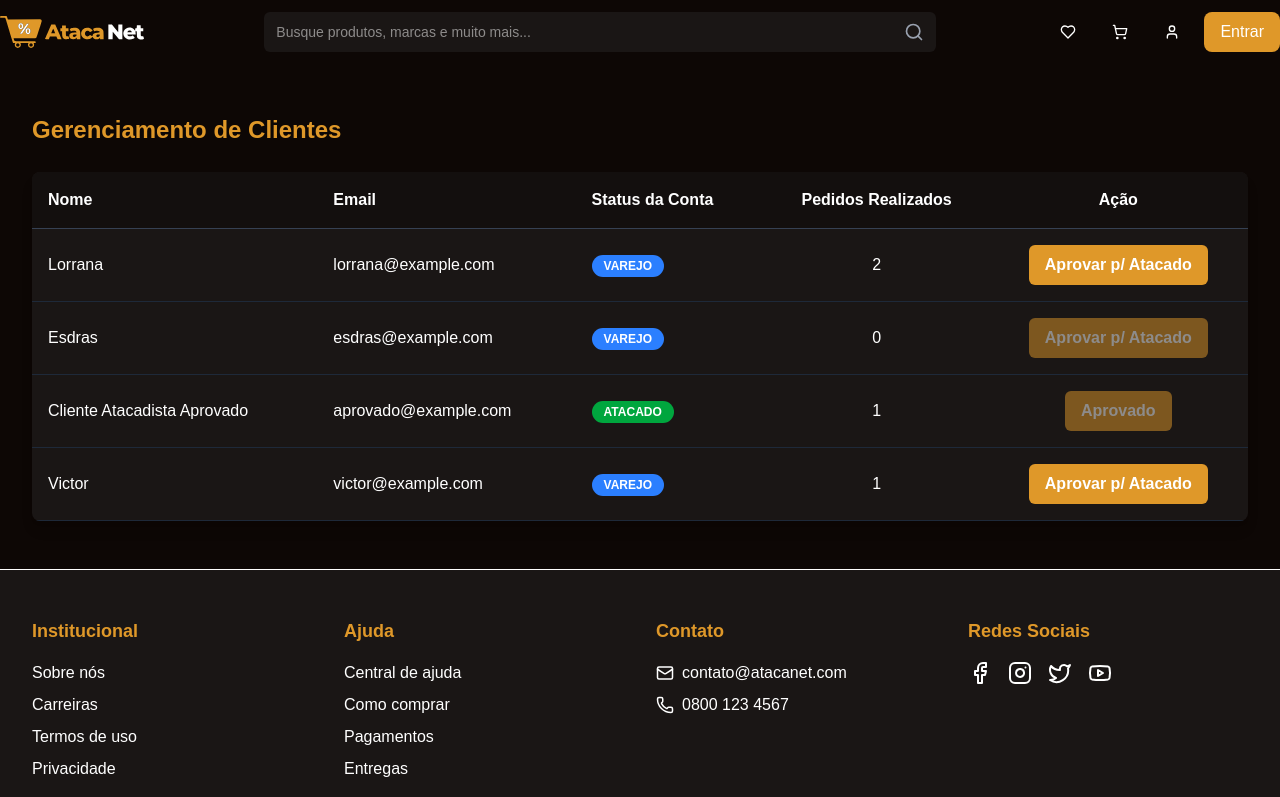
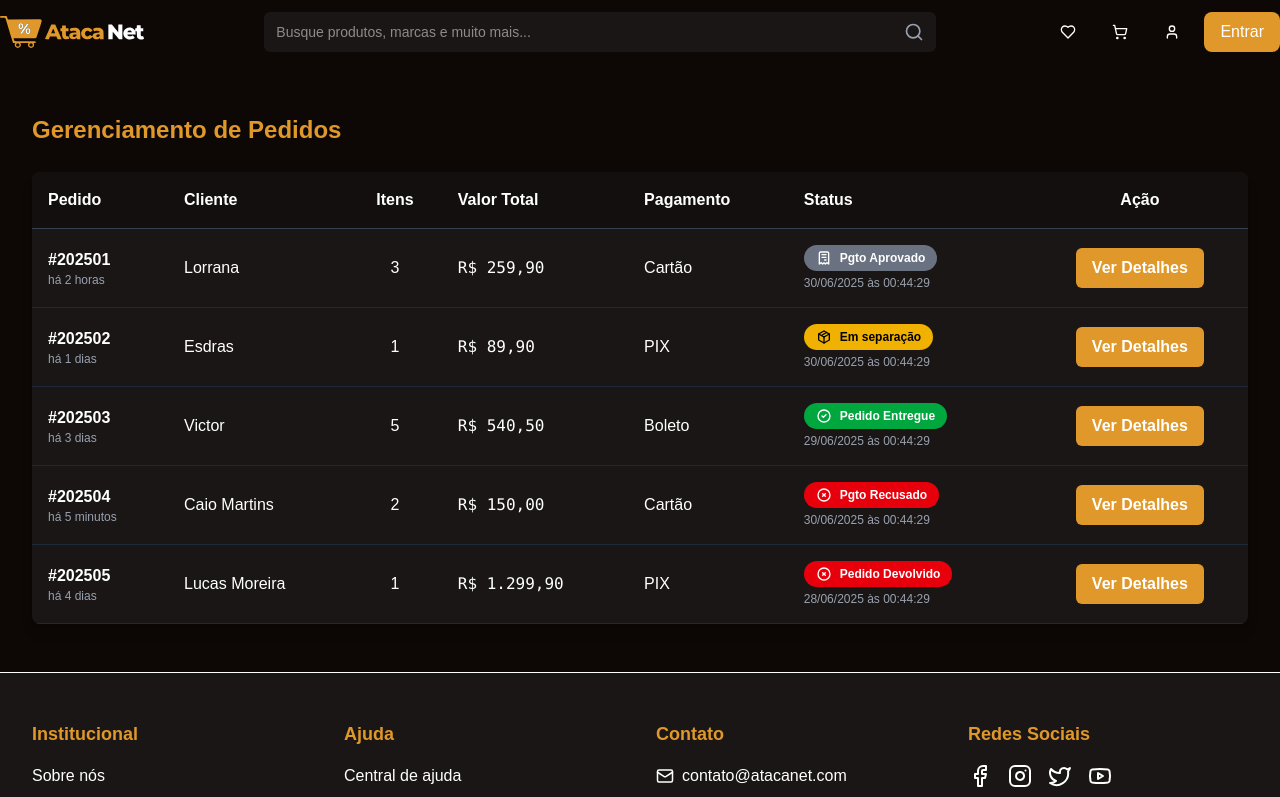
Before and after one commit to ProcessAI/unieuro-devops-202501, a Next.js app in the folder client/: page /admin/clients in a window 1280 px wide. Shown: the top 797 px of the page. Built offline with nearby package versions, Linux system fonts and the light colour scheme.

Commit message:
corrigindo tela e adicionando campos necessários

```diff
--- a/client/src/pages/admin/clients.tsx
+++ b/client/src/pages/admin/clients.tsx
@@ -2,173 +2,233 @@ import { useEffect, useState } from 'react';
 import { useToast } from '@/components/ToastContext';
 import { Header } from '@/components/Header';
 import { Footer } from '@/components/Footer';
+import {
+  IconPackage,
+  IconTruck,
+  IconCircleCheck,
+  IconCircleX,
+  IconReceipt,
+} from '@tabler/icons-react';
 
-// NOVO: Define o tipo para um Pedido (simplificado)
+// NOVO: Define os possíveis status de um pedido com base no fluxo da imagem
+type StatusPedido =
+  | 'Pedido Realizado'
+  | 'Pgto Aprovado'
+  | 'Pgto Recusado'
+  | 'Pgto Confirmado'
+  | 'Em separação'
+  | 'Separado Embalado'
+  | 'Aguardando coleta'
+  | 'Pedido coletado'
+  | 'Pedido Entregue'
+  | 'Pedido Devolvido'
+  | 'Pagamento Estornado';
+
+// NOVO: Define a estrutura de dados para um Pedido
 type Pedido = {
   id: number;
-  valor: number;
-  status: 'CONCLUIDO' | 'PENDENTE';
+  dataPedido: Date;
+  nomeCliente: string;
+  qtdProdutos: number;
+  precoTotal: number;
+  formaPagamento: 'PIX' | 'Cartão' | 'Boleto';
+  dataStatus: Date;
+  status: StatusPedido;
 };
 
-// ALTERADO: Cliente agora pode ter uma lista de pedidos
-type Cliente = {
-  id: number;
-  nome: string;
-  email: string;
-  cpf: string;
-  tipoConta: 'VAREJO' | 'ATACADO';
-  pedidos: Pedido[]; // Adicionado para simular os pedidos
-};
-
-// NOVO: Dados de exemplo (mock) para simular a resposta do backend
-// Alguns clientes têm pedidos, outros não.
-const mockClientes: Cliente[] = [
+// NOVO: Dados de exemplo para simular a resposta do backend
+const mockPedidos: Pedido[] = [
   {
-    id: 1,
-    nome: 'Lorrana',
-    email: 'lorrana@example.com',
-    cpf: '111.111.111-11',
-    tipoConta: 'VAREJO',
-    pedidos: [
-      { id: 101, valor: 150.0, status: 'CONCLUIDO' },
-      { id: 102, valor: 200.0, status: 'CONCLUIDO' },
-    ],
+    id: 202501,
+    dataPedido: new Date(new Date().getTime() - 2 * 60 * 60 * 1000), // 2 horas atrás
+    nomeCliente: 'Lorrana',
+    qtdProdutos: 3,
+    precoTotal: 259.9,
+    formaPagamento: 'Cartão',
+    dataStatus: new Date(),
+    status: 'Pgto Aprovado',
   },
   {
-    id: 2,
-    nome: 'Esdras',
-    email: 'esdras@example.com',
-    cpf: '222.222.222-22',
-    tipoConta: 'VAREJO',
-    pedidos: [], // Este cliente ainda não tem pedidos
+    id: 202502,
+    dataPedido: new Date(new Date().getTime() - 24 * 60 * 60 * 1000), // 1 dia atrás
+    nomeCliente: 'Esdras',
+    qtdProdutos: 1,
+    precoTotal: 89.9,
+    formaPagamento: 'PIX',
+    dataStatus: new Date(),
+    status: 'Em separação',
   },
   {
-    id: 3,
-    nome: 'Cliente Atacadista Aprovado',
-    email: 'aprovado@example.com',
-    cpf: '333.333.333-33',
-    tipoConta: 'ATACADO',
-    pedidos: [{ id: 103, valor: 1250.0, status: 'CONCLUIDO' }],
+    id: 202503,
+    dataPedido: new Date(new Date().getTime() - 3 * 24 * 60 * 60 * 1000), // 3 dias atrás
+    nomeCliente: 'Victor',
+    qtdProdutos: 5,
+    precoTotal: 540.5,
+    formaPagamento: 'Boleto',
+    dataStatus: new Date(new Date().getTime() - 1 * 24 * 60 * 60 * 1000), // 1 dia atrás
+    status: 'Pedido Entregue',
   },
   {
-    id: 4,
-    nome: 'Victor',
-    email: 'victor@example.com',
-    cpf: '444.444.444-44',
-    tipoConta: 'VAREJO',
-    pedidos: [{ id: 104, valor: 80.0, status: 'CONCLUIDO' }],
+    id: 202504,
+    dataPedido: new Date(new Date().getTime() - 5 * 60 * 1000), // 5 minutos atrás
+    nomeCliente: 'Caio Martins',
+    qtdProdutos: 2,
+    precoTotal: 150.0,
+    formaPagamento: 'Cartão',
+    dataStatus: new Date(),
+    status: 'Pgto Recusado',
+  },
+  {
+    id: 202505,
+    dataPedido: new Date(new Date().getTime() - 4 * 24 * 60 * 60 * 1000),
+    nomeCliente: 'Lucas Moreira',
+    qtdProdutos: 1,
+    precoTotal: 1299.9,
+    formaPagamento: 'PIX',
+    dataStatus: new Date(new Date().getTime() - 2 * 24 * 60 * 60 * 1000),
+    status: 'Pedido Devolvido',
   },
 ];
 
-export default function PaginaClientes() {
-  const [clientes, setClientes] = useState<Cliente[]>([]);
+// NOVO: Função para formatar o tempo relativo (ex: "há 5 minutos")
+const formatTimeAgo = (date: Date): string => {
+  const seconds = Math.floor((new Date().getTime() - date.getTime()) / 1000);
+  let interval = seconds / 31536000;
+  if (interval > 1) return `há ${Math.floor(interval)} anos`;
+  interval = seconds / 2592000;
+  if (interval > 1) return `há ${Math.floor(interval)} meses`;
+  interval = seconds / 86400;
+  if (interval > 1) return `há ${Math.floor(interval)} dias`;
+  interval = seconds / 3600;
+  if (interval > 1) return `há ${Math.floor(interval)} horas`;
+  interval = seconds / 60;
+  if (interval > 1) return `há ${Math.floor(interval)} minutos`;
+  return `há ${Math.floor(seconds)} segundos`;
+};
+
+// NOVO: Função para estilizar o status do pedido
+const getStatusStyle = (status: StatusPedido) => {
+  switch (status) {
+    case 'Pedido Entregue':
+      return {
+        icon: <IconCircleCheck size={16} />,
+        className: 'bg-green-600 text-white',
+      };
+    case 'Pgto Recusado':
+    case 'Pedido Devolvido':
+    case 'Pagamento Estornado':
+      return {
+        icon: <IconCircleX size={16} />,
+        className: 'bg-red-600 text-white',
+      };
+    case 'Em separação':
+    case 'Separado Embalado':
+      return {
+        icon: <IconPackage size={16} />,
+        className: 'bg-yellow-500 text-black',
+      };
+    case 'Aguardando coleta':
+    case 'Pedido coletado':
+      return {
+        icon: <IconTruck size={16} />,
+        className: 'bg-blue-500 text-white',
+      };
+    default:
+      return {
+        icon: <IconReceipt size={16} />,
+        className: 'bg-gray-500 text-white',
+      };
+  }
+};
+
+export default function PaginaPedidos() {
+  const [pedidos, setPedidos] = useState<Pedido[]>([]);
   const [loading, setLoading] = useState(true);
-  const { showToast } = useToast();
 
-  // ALTERADO: Efeito para buscar os dados. Agora usa os dados mockados.
   useEffect(() => {
-    // Simula o carregamento da rede
     setTimeout(() => {
-      setClientes(mockClientes);
+      setPedidos(mockPedidos);
       setLoading(false);
     }, 1000);
-
-    /* // O fetch original foi comentado para usar os dados mockados.
-      // Quando seu backend estiver pronto para enviar os pedidos junto com os clientes,
-      // você pode remover o setTimeout acima e descomentar este bloco.
-
-      fetch('/api/admin/clientes')
-       .then((res) => {
-         if (!res.ok) {
-           throw new Error('Falha ao buscar clientes.');
-         }
-         return res.json();
-       })
-       .then((data) => {
-         setClientes(data.clientes);
-       })
-       .catch((error) => {
-         showToast(error.message, { duration: 6000 });
-       })
-       .finally(() => {
-         setLoading(false);
-       });
-    */
   }, []);
 
-  const handleApprove = async (clienteId: number) => {
-    try {
-      // A lógica de request continua a mesma, mas a UI é atualizada otimisticamente.
-      showToast('Simulando aprovação...', { duration: 2000 });
-
-      setClientes((prevClientes) =>
-        prevClientes.map((cliente) =>
-          cliente.id === clienteId ? { ...cliente, tipoConta: 'ATACADO' } : cliente
-        )
-      );
-      // Em um cenário real, você faria o fetch aqui e trataria a resposta.
-      // const res = await fetch(`/api/admin/clientes/${clienteId}/aprovar-atacado`, { method: 'PATCH' });
-      // ...
-    } catch {
-      showToast('Falha de rede na simulação.', { duration: 5000 });
-    }
+  const handleVerDetalhes = (pedidoId: number) => {
+    alert(`Lógica para ver detalhes do pedido #${pedidoId} ainda não implementada.`);
   };
 
   if (loading) {
     return (
       <div className="min-h-screen bg-[#0D0705] text-white flex justify-center items-center">
-        <p>Carregando clientes...</p>
+        <p>Carregando pedidos...</p>
       </div>
     );
   }
 
   return (
-    <div className="min-h-screen bg-[#0D0705] text-white">
+    <div className="min-h-screen bg-[#0D0705] text-white flex flex-col">
       <Header />
-      <main className="max-w-7xl mx-auto px-4 sm:px-6 lg:px-8 py-12">
-        <h1 className="text-2xl font-bold mb-6 text-[#DF9829]">Gerenciamento de Clientes</h1>
+      <main className="flex-grow max-w-7xl mx-auto px-4 sm:px-6 lg:px-8 py-12 w-full">
+        <h1 className="text-2xl font-bold mb-6 text-[#DF9829]">Gerenciamento de Pedidos</h1>
 
-        <div className="bg-[#1A1615] rounded-lg shadow-lg overflow-hidden">
-          <table className="w-full text-left">
+        <div className="bg-[#1A1615] rounded-lg shadow-lg overflow-x-auto">
+          <table className="w-full text-left min-w-[1000px]">
             <thead>
               <tr className="border-b border-gray-700 bg-[#130F0E]">
-                <th className="p-4">Nome</th>
-                <th className="p-4">Email</th>
-                <th className="p-4">Status da Conta</th>
-                <th className="p-4 text-center">Pedidos Realizados</th> {/* NOVO: Coluna de pedidos */}
+                <th className="p-4">Pedido</th>
+                <th className="p-4">Cliente</th>
+                <th className="p-4 text-center">Itens</th>
+                <th className="p-4">Valor Total</th>
+                <th className="p-4">Pagamento</th>
+                <th className="p-4">Status</th>
                 <th className="p-4 text-center">Ação</th>
               </tr>
             </thead>
             <tbody>
-              {clientes.map((cliente) => (
-                <tr key={cliente.id} className="border-b border-gray-800 hover:bg-[#1F1A19] transition-colors">
-                  <td className="p-4">{cliente.nome}</td>
-                  <td className="p-4">{cliente.email}</td>
+              {pedidos.map((pedido) => {
+                const statusStyle = getStatusStyle(pedido.status);
+                return (
+                  <tr
+                    key={pedido.id}
+                    className="border-b border-gray-800 hover:bg-[#1F1A19] transition-colors"
+                  >
                     <td className="p-4">
-                    <span
-                      className={`px-3 py-1 rounded-full text-xs font-semibold ${
-                        cliente.tipoConta === 'ATACADO'
-                          ? 'bg-green-600 text-white'
-                          : 'bg-blue-500 text-white'
-                      }`}
+                      <div className="font-bold">#{pedido.id}</div>
+                      <div className="text-xs text-gray-400">
+                        {formatTimeAgo(pedido.dataPedido)}
+                      </div>
+                    </td>
+                    <td className="p-4">{pedido.nomeCliente}</td>
+                    <td className="p-4 text-center">{pedido.qtdProdutos}</td>
+                    <td className="p-4 font-mono">
+                      {pedido.precoTotal.toLocaleString('pt-BR', {
+                        style: 'currency',
+                        currency: 'BRL',
+                      })}
+                    </td>
+                    <td className="p-4">{pedido.formaPagamento}</td>
+                    <td className="p-4">
+                      <div
+                        className={`flex items-center gap-2 px-3 py-1 rounded-full text-xs font-semibold w-fit ${statusStyle.className}`}
                       >
-                      {cliente.tipoConta}
-                    </span>
+                        {statusStyle.icon}
+                        <span>{pedido.status}</span>
+                      </div>
+                      <div className="text-xs text-gray-400 mt-1">
+                        {pedido.dataStatus.toLocaleDateString('pt-BR')} às{' '}
+                        {pedido.dataStatus.toLocaleTimeString('pt-BR')}
+                      </div>
                     </td>
-                  {/* NOVO: Célula que mostra a contagem de pedidos */}
-                  <td className="p-4 text-center">{cliente.pedidos.length}</td>
                     <td className="p-4 text-center">
                       <button
-                      onClick={() => handleApprove(cliente.id)}
-                      // ALTERADO: Lógica de desativação do botão
-                      disabled={cliente.tipoConta === 'ATACADO' || cliente.pedidos.length === 0}
-                      className="bg-[#DF9829] text-white font-semibold py-2 px-4 rounded-md disabled:opacity-50 disabled:cursor-not-allowed hover:enabled:bg-[#C77714] transition"
+                        onClick={() => handleVerDetalhes(pedido.id)}
+                        className="bg-[#DF9829] text-white font-semibold py-2 px-4 rounded-md hover:bg-[#C77714] transition"
                       >
-                      {cliente.tipoConta === 'ATACADO' ? 'Aprovado' : 'Aprovar p/ Atacado'}
+                        Ver Detalhes
                       </button>
                     </td>
                   </tr>
-              ))}
+                );
+              })}
             </tbody>
           </table>
         </div>
```
Also changed, not shown: 1 other file (tests, documents, lock files or other folders). Lines whose indentation alone changed are shown as unchanged.
